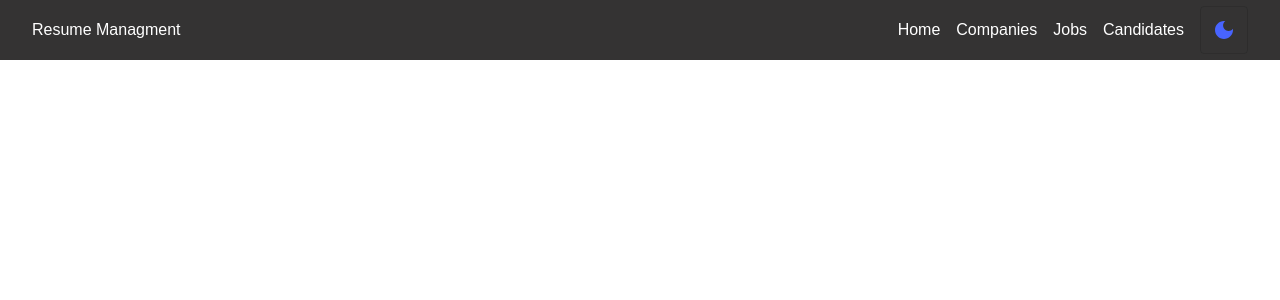
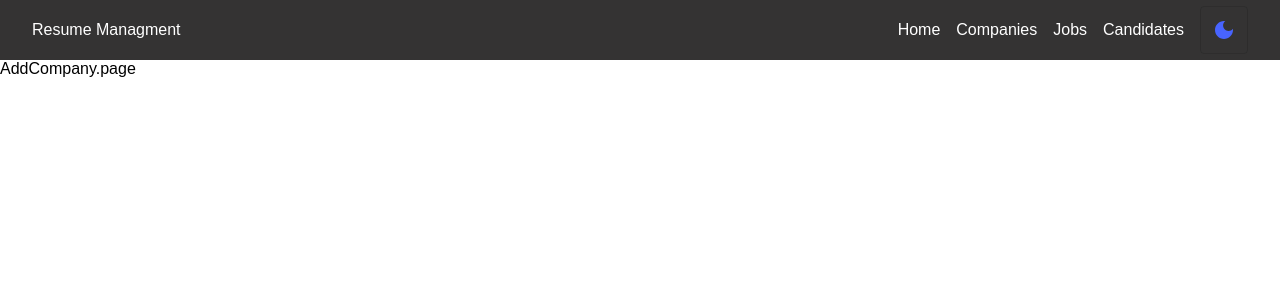
Before and after one commit to AleksandrPolishchuk/ResumeManagmentApp, a React (Create React App) app in the folder frontend/: page /companies/add in a window 1280 px wide. Shown: the top 300 px of the page. Built offline with nearby package versions, Linux system fonts and the light colour scheme.

Commit message:
add AddCompany page for lazy loading

```diff
--- a/frontend/src/App.tsx
+++ b/frontend/src/App.tsx
@@ -7,6 +7,7 @@ import CustomLinearProgress from "./components/custom-linear-progress/CustomLine
 //Import with Lazy loading
 const Home = lazy(() => import("./pages/home/Home.page"));
 const Companies = lazy(() => import("./pages/companies/Companies.page"));
+const AddCompany = lazy(() => import("./pages/companies/AddCompany.page"));
 
 const App = () => {
   const { darkMode } = useContext(ThemeContext);
@@ -23,6 +24,7 @@ const App = () => {
             <Route path="/" element={<Home />} />
             <Route path="/companies">
               <Route index element={<Companies />} />
+              <Route path="add" element={<AddCompany />} />
             </Route>
           </Routes>
         </Suspense>
--- /dev/null
+++ b/frontend/src/pages/companies/AddCompany.page.tsx
@@ -0,0 +1,7 @@
+import React from "react";
+
+const AddCompany = () => {
+  return <div>AddCompany.page</div>;
+};
+
+export default AddCompany;
```
Also changed, not shown: frontend/src/pages/companies/AddCompany.tsx (deleted).
